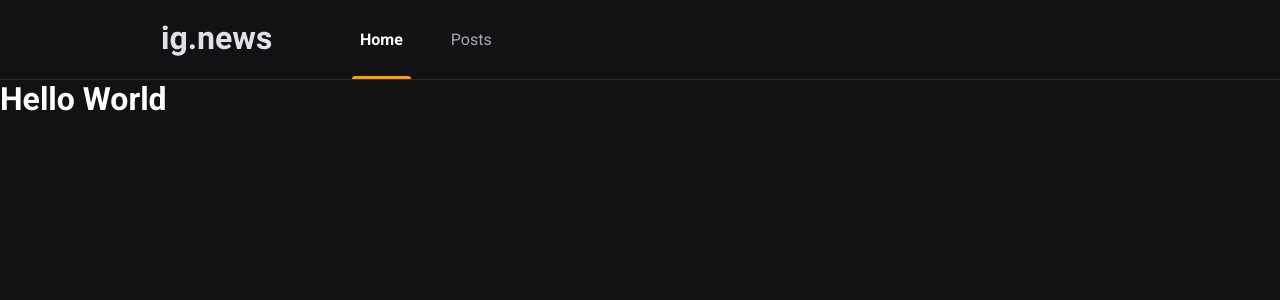
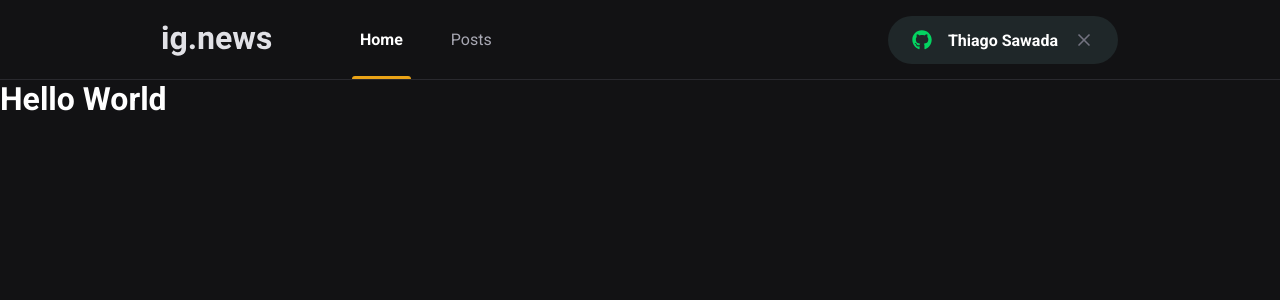
Before and after one commit to thiagosawada/ignews, a Next.js app: page / in a window 1280 px wide. Shown: the top 300 px of the page. Built offline with nearby package versions, Linux system fonts and the light colour scheme.

Commit message:
SignInButton component

```diff
--- a/package.json
+++ b/package.json
@@ -12,6 +12,7 @@
     "next": "11.1.0",
     "react": "17.0.2",
     "react-dom": "17.0.2",
+    "react-icons": "^4.2.0",
     "sass": "^1.38.1"
   },
   "devDependencies": {
--- a/src/components/Header/index.tsx
+++ b/src/components/Header/index.tsx
@@ -1,5 +1,6 @@
 import Image from "next/image";
 import logoImg from "../../../public/images/logo.svg";
+import { SignInButton } from "../SignInButton";
 
 import styles from "./styles.module.scss";
 
@@ -12,6 +13,8 @@
           <a className={styles.active} href="">Home</a>
           <a href="">Posts</a>
         </nav>
+
+        <SignInButton />
       </div>
     </header>
   );
--- a/src/components/Header/styles.module.scss
+++ b/src/components/Header/styles.module.scss
@@ -51,4 +51,8 @@
       }
     }
   }
+
+  button {
+    margin-left: auto;
+  }
 }
--- /dev/null
+++ b/src/components/SignInButton/index.tsx
@@ -0,0 +1,27 @@
+import { FaGithub } from "react-icons/fa"
+import { FiX } from "react-icons/fi"
+
+import styles from "./styles.module.scss";
+
+export function SignInButton() {
+  const isUserLoggedIn = true;
+
+  return isUserLoggedIn ? (
+    <button
+      type="button"
+      className={styles.signInButton}
+    >
+      <FaGithub color="#04d361" />
+      Thiago Sawada
+      <FiX color="#737380" className={styles.closeIcon} />
+    </button>
+  ) : (
+    <button
+      type="button"
+      className={styles.signInButton}
+    >
+      <FaGithub color="#eba417" />
+      Sign in with GitHub
+    </button>
+  );
+}
--- /dev/null
+++ b/src/components/SignInButton/styles.module.scss
@@ -0,0 +1,33 @@
+.signInButton {
+  height: 3rem;
+  border-radius: 3rem;
+  background: var(--gray-850);
+  border: 0;
+  padding: 0 1.5rem;
+
+  display: flex;
+  align-items: center;
+  justify-content: center;
+
+  color: var(--white);
+  font-weight: bold;
+
+  svg {
+    width: 20px;
+    height: 20px;
+  }
+
+  svg:first-child {
+    margin-right: 1rem;
+  }
+
+  svg.closeIcon {
+    margin-left: 1rem;
+  }
+
+  transition: filter 0.2s;
+
+  &:hover {
+    filter: brightness(0.8);
+  }
+}
--- a/src/styles/global.scss
+++ b/src/styles/global.scss
@@ -10,6 +10,7 @@
   --gray-100: #e1e1e6;
   --gray-300: #a8a8b3;
   --gray-800: #29292e;
+  --gray-850: #1f2729;
   --gray-900: #121214;
 
   --cyan-500: #61dafb;
```
Also changed, not shown: 1 other file (tests, documents, lock files or other folders).
